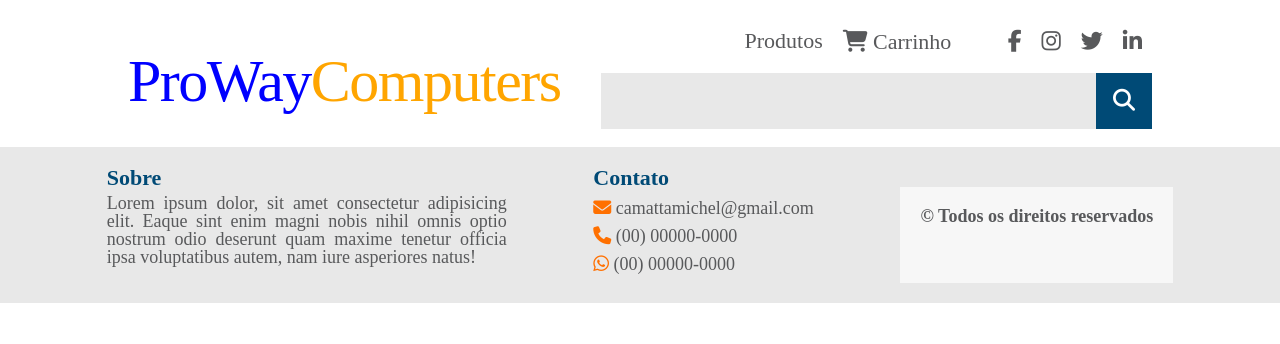
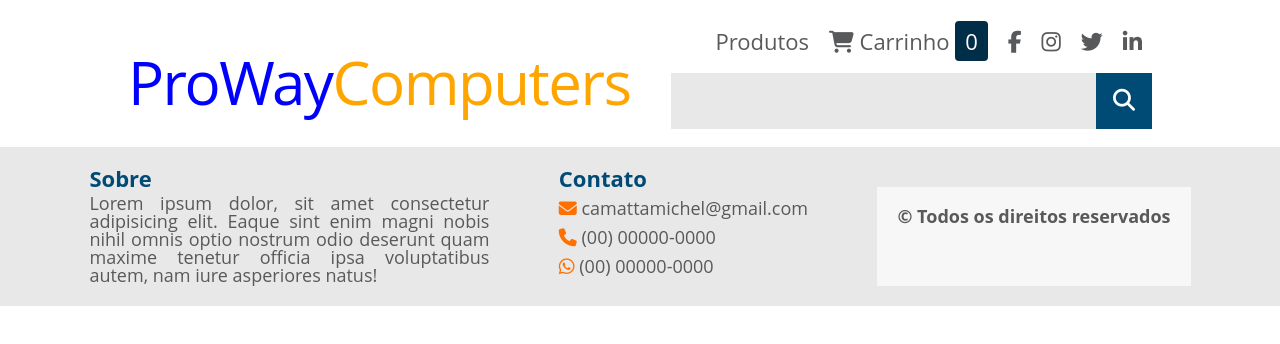
Before and after one commit to mcamatta/angular-eccomerce-proway, an Angular app: page / in a window 1280 px wide. Shown: the top 344 px of the page. Built offline with nearby package versions, Linux system fonts and the light colour scheme.

Commit message:
feat: Adicionado novos estilos globais

```diff
--- a/src/styles.css
+++ b/src/styles.css
@@ -30,6 +30,7 @@ footer, header, hgroup, menu, nav, section {
 }
 body {
 	line-height: 1;
+    font-family: "Open Sans", Helvetica, Arial, "sans-serif";
 }
 ol, ul {
 	list-style: none;
@@ -50,7 +51,39 @@ table {
 :root {
     --orange: #ff7000;
     --blue: #004a76;
+	--green: #00A200;
+    --dark-blue: #002d47;
     --gray: rgba(88, 89, 91, 1);
     --light-gray: rgba(232, 232, 232, 1);
-    --light-gray-2: rgba(247, 247, 247);
+    --light-gray-2: rgb(247, 247, 247);
 }
+
+input, textarea, select {
+	padding: 10px;
+	font-size: 16px;
+}
+
+input:focus, textarea:focus, select:focus {
+	border: 1px solid rgba(0, 74, 124, 0.6);
+	outline: none;
+}
+
+textarea {
+	resize: none;
+}
+
+.error-message {
+    color: red;
+}
+
+.valid {
+    border: 1px solid var(--green);
+}
+
+.invalid {
+    border: 1px solid red;
+}
+
+.invalid:focus {
+	border-color: red;
+}
```
